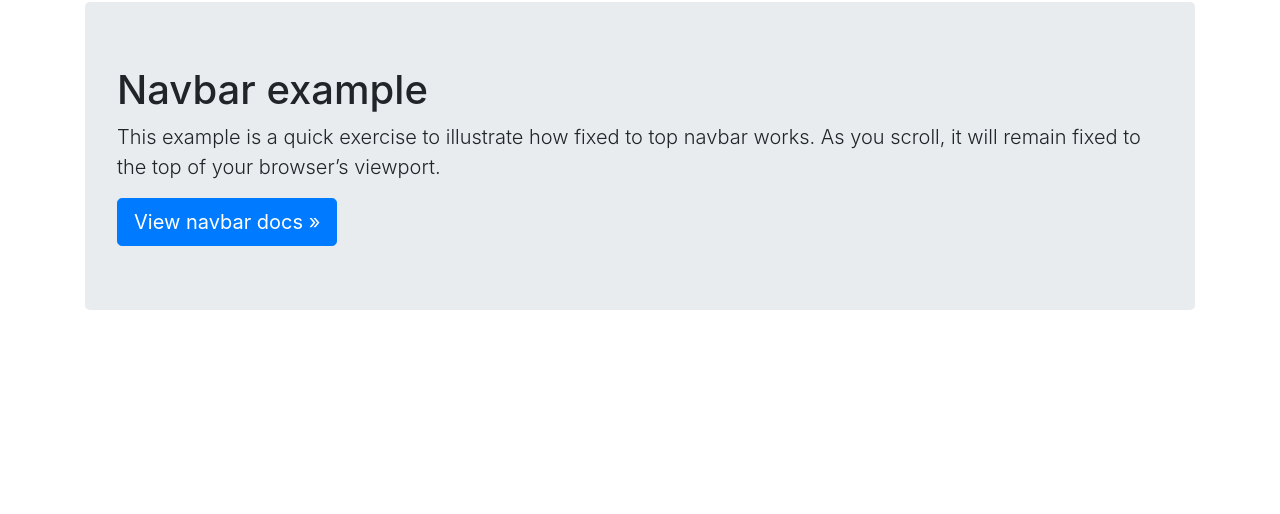
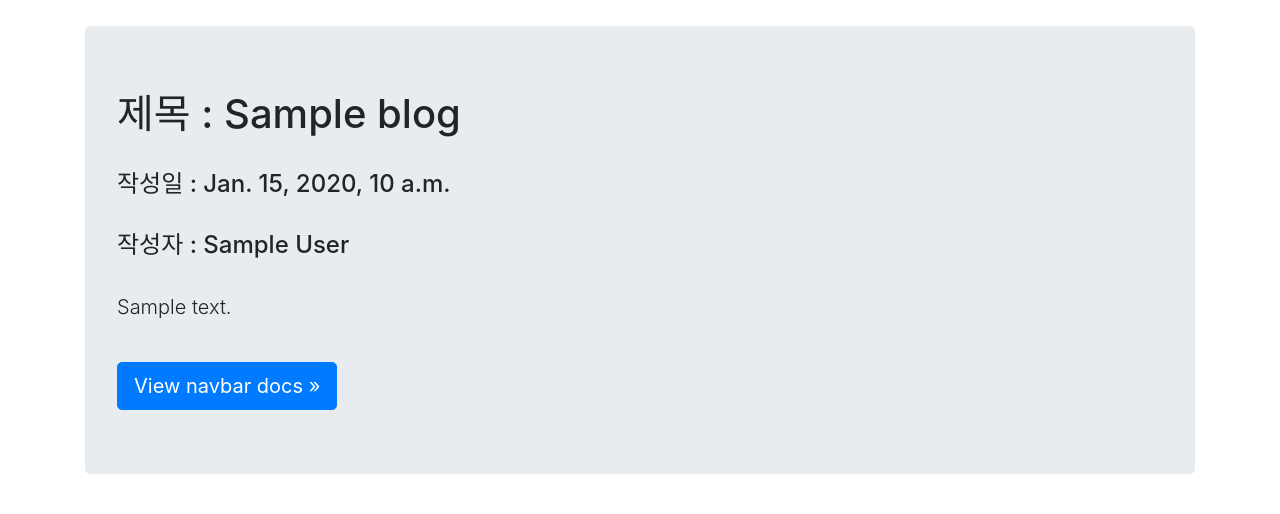
Before and after one commit to likelionknut/opentutorials_django, a Django app: template blogapp/templates/blogMain.html in a window 1280 px wide. Shown: the part 70-584 px from the top of the page. Run offline with Django 3.2, Linux system fonts and the light colour scheme; the template is opened without the code that fills it: most values are stand-ins (such as "Sample title", 1, 10 or a date in 2020); parts of the project's set-up code (start-up, migrations or seed data) failed here and were passed over; some libraries are stand-ins or nearby versions.

Commit message:
modified 'blogs'객체에서 반복돌면서 블로그 내용 출력 'blogMain.html'

```diff
--- a/blogapp/templates/blogMain.html
+++ b/blogapp/templates/blogMain.html
@@ -2,14 +2,24 @@
 
 {% block content %}
 
-<main role="main" class="container">
-    <div class="jumbotron">
-        <h1>Navbar example</h1>
-        <p class="lead">This example is a quick exercise to illustrate how fixed to top navbar works. As you scroll, it
-            will remain fixed to the top of your browser’s viewport.</p>
-        <a class="btn btn-lg btn-primary" href="{{ site.baseurl }}/docs/{{ site.docs_version }}/components/navbar/"
-           role="button">View navbar docs &raquo;</a>
-    </div>
-</main>
+    <br>
+
+    {% for blog in blogs %}
+        <main role="main" class="container">
+            <div class="jumbotron">
+                <h1>제목 : {{ blog.title }}</h1>
+                <br>
+                <h4>작성일 : {{ blog.pub_date }}</h4>
+                <br>
+                <h4>작성자 : {{ blog.author }}</h4>
+                <br>
+                <p class="lead">{{ blog.body }}</p>
+                <br>
+                <a class="btn btn-lg btn-primary"
+                   href="{{ site.baseurl }}/docs/{{ site.docs_version }}/components/navbar/"
+                   role="button">View navbar docs &raquo;</a>
+            </div>
+        </main>
+    {% endfor %}
 
 {% endblock %}
```
